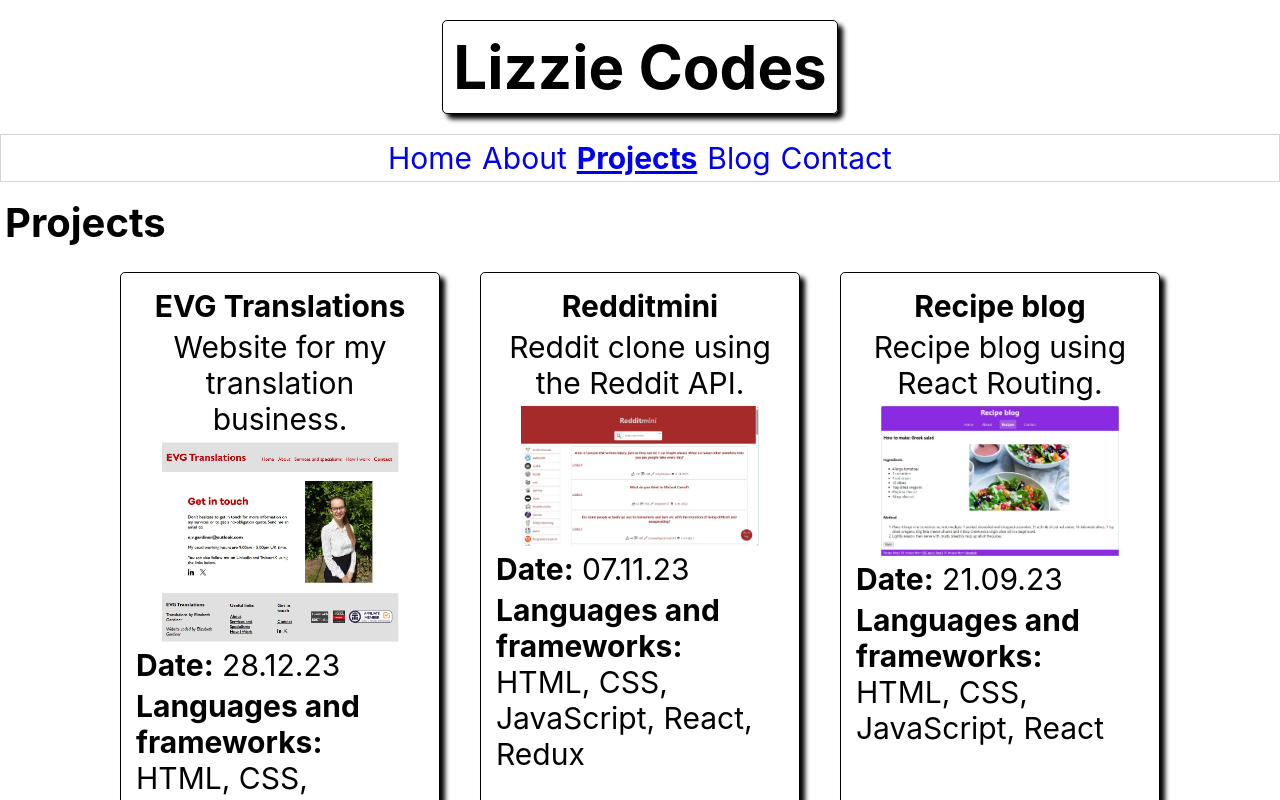
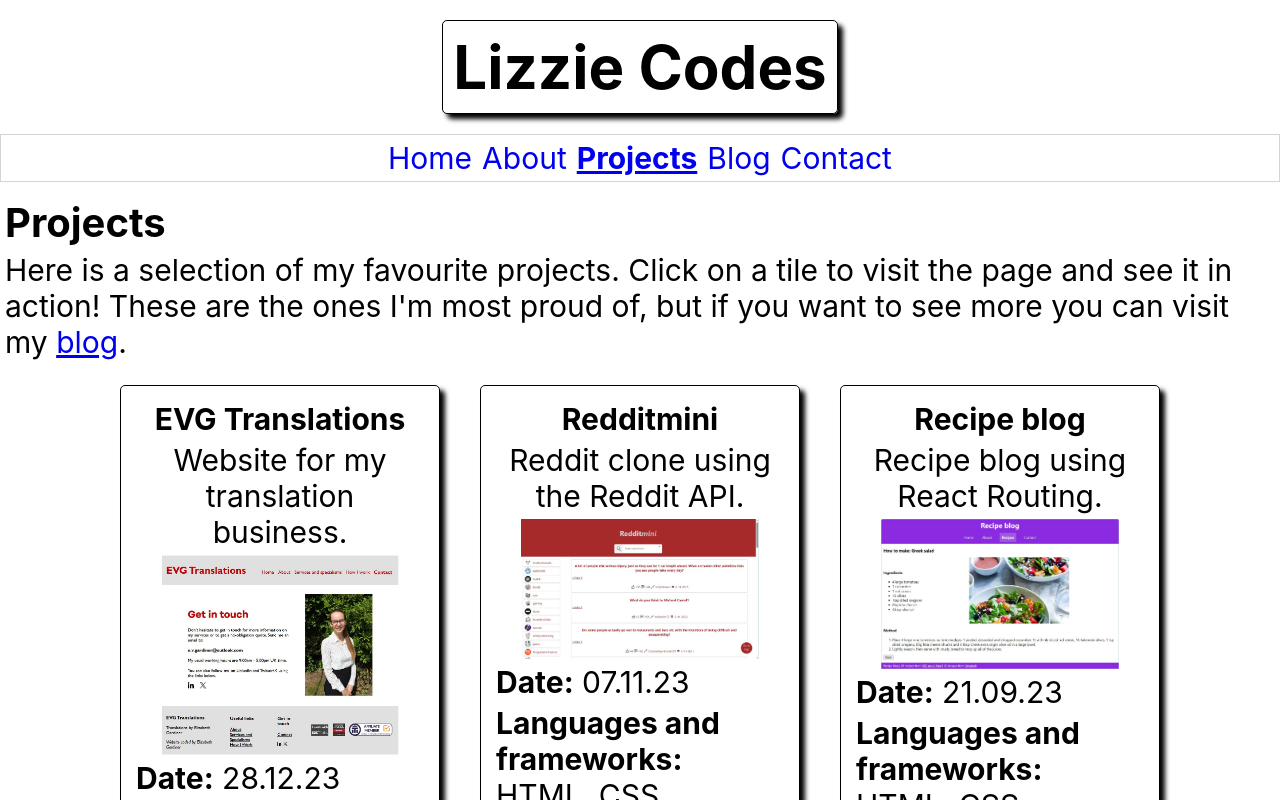
Before and after one commit to evg4/evgportfolio, a React (Create React App) app: page /projects in a window 1280 px wide. Shown: the top 800 px of the page. Built offline with nearby package versions, Linux system fonts and the light colour scheme.

Commit message:
update Projects page

```diff
--- a/src/components/Projects/Projects.js
+++ b/src/components/Projects/Projects.js
@@ -1,17 +1,35 @@
 import styles from "./Projects.module.css";
 import projects from "../../data/projects";
+import { Link } from "react-router-dom";
+import { Navigate } from "react-router-dom";
+import { useNavigate } from "react-router-dom";
 
 function Projects() {
+  const navigate = useNavigate();
+  function handleClick(e) {
+    window.open(e.currentTarget.id);
+  }
+
   return (
     <section className={styles.projectsSection}>
       <h2>Projects</h2>
+      <p>
+        Here is a selection of my favourite projects. Click on a tile to visit
+        the page and see it in action! These are the ones I'm most proud of, but
+        if you want to see more you can visit my <Link to="/blog">blog</Link>.
+      </p>
       <div className={styles.tiles}>
         {projects.map((project) => {
           return (
-            <div className={styles.tile}>
+            <div
+              key={project.title}
+              id={project.link}
+              onClick={handleClick}
+              className={styles.tile}
+            >
               <h3>{project.title}</h3>
               <p className={styles.description}>{project.description}</p>
-              <img src={project.image}>{/*add image source!*/}</img>
+              <img src={project.image}></img>
               <p>
                 <strong>Date:</strong> {project.date}
               </p>
```
